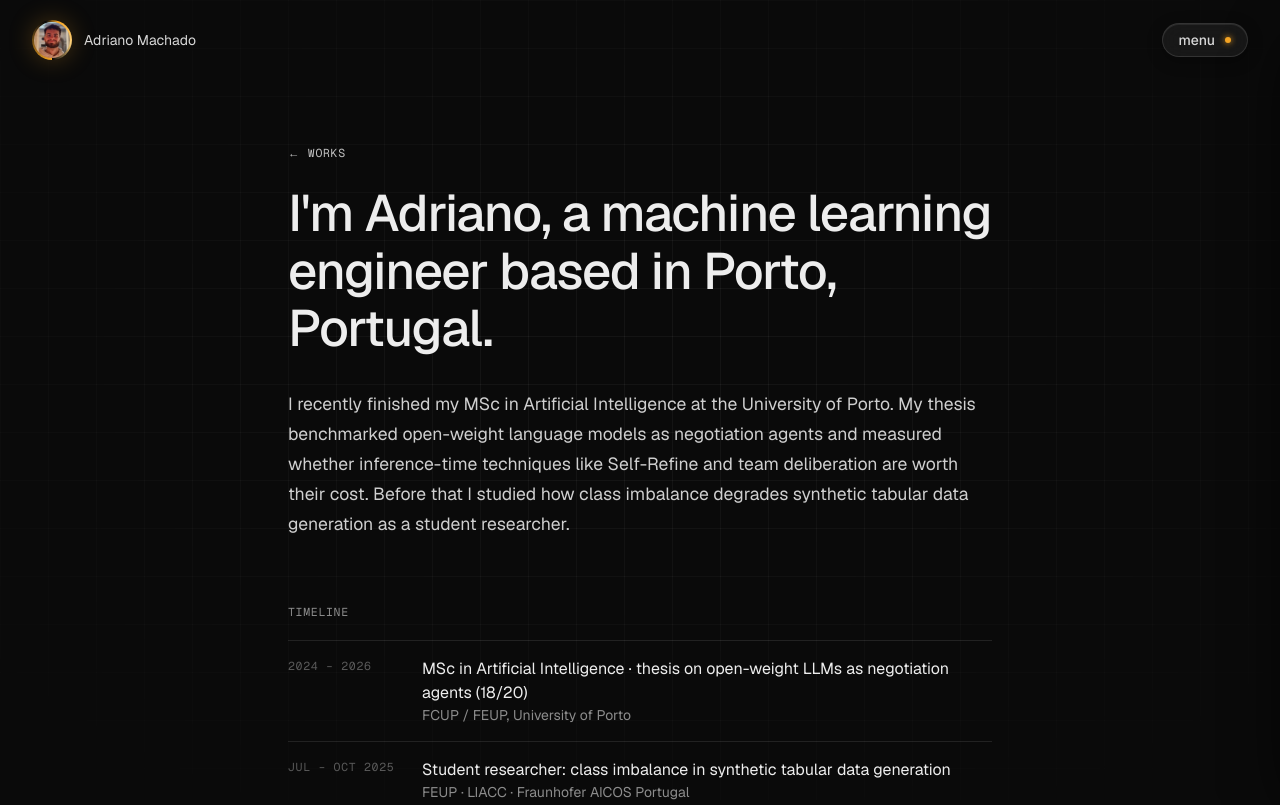
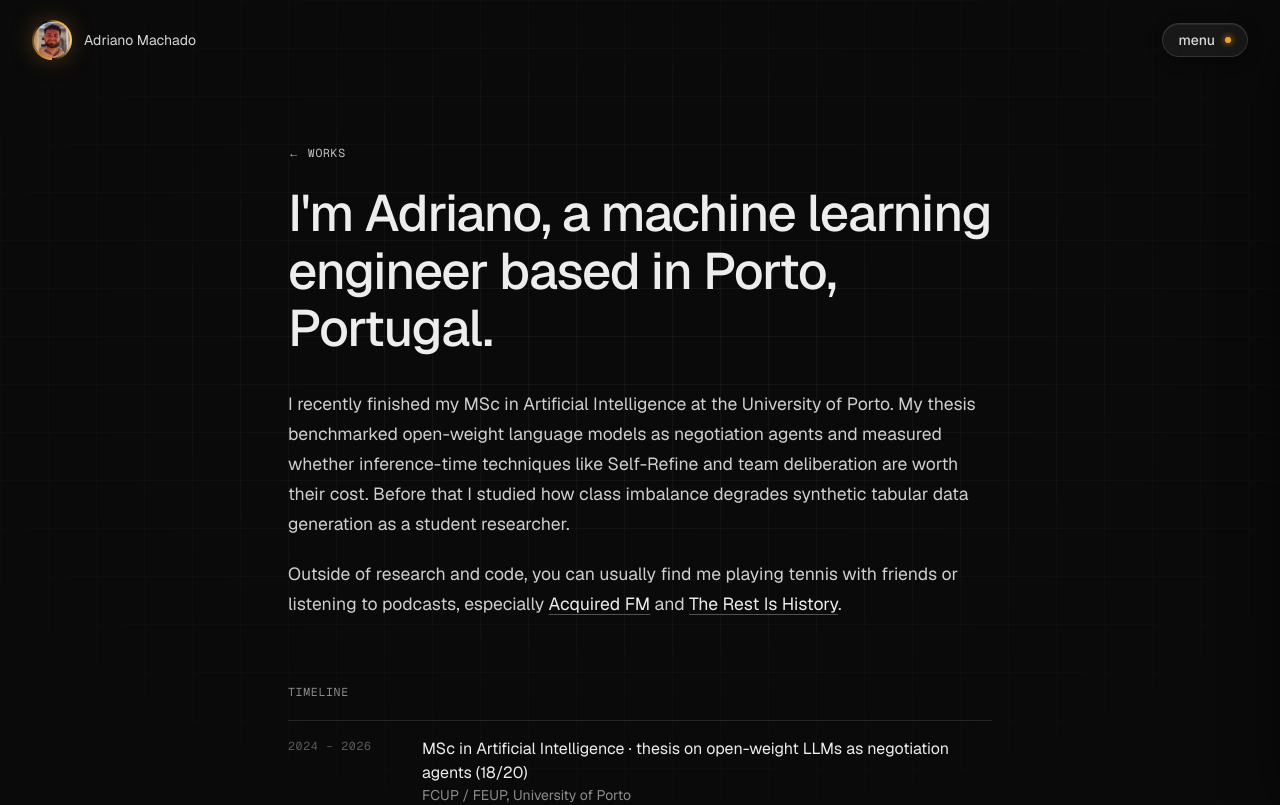
Before and after one commit to Adriano-7/portfolio, a Next.js app: page /about in a window 1280 px wide. Shown: the top 805 px of the page. Built offline with nearby package versions, Linux system fonts and the light colour scheme.

Commit message:
Update page.tsx

```diff
--- a/app/about/page.tsx
+++ b/app/about/page.tsx
@@ -140,6 +140,28 @@ export default function AboutPage() {
             techniques like Self-Refine and team deliberation are worth their cost. Before that I studied how
             class imbalance degrades synthetic tabular data generation as a student researcher.
           </p>
+          <p>
+            Outside of research and code, you can usually find me playing tennis with friends or
+            listening to podcasts, especially{" "}
+            <a
+              href="https://www.acquired.fm"
+              target="_blank"
+              rel="noreferrer"
+              className="text-fg underline decoration-white/30 underline-offset-4 transition-colors hover:text-fg hover:decoration-accent"
+            >
+              Acquired FM
+            </a>{" "}
+            and{" "}
+            <a
+              href="https://therestishistory.com"
+              target="_blank"
+              rel="noreferrer"
+              className="text-fg underline decoration-white/30 underline-offset-4 transition-colors hover:text-fg hover:decoration-accent"
+            >
+              The Rest Is History
+            </a>
+            .
+          </p>
         </div>
 
         <section className="mt-16">
```
